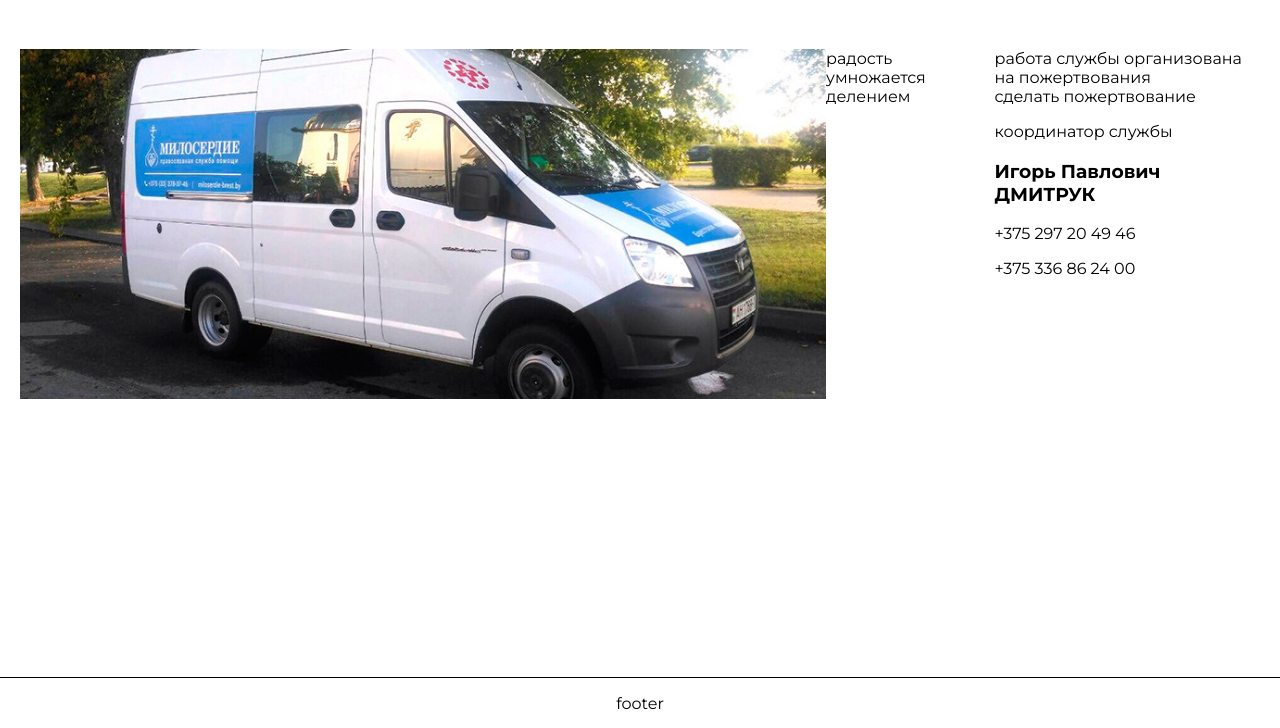
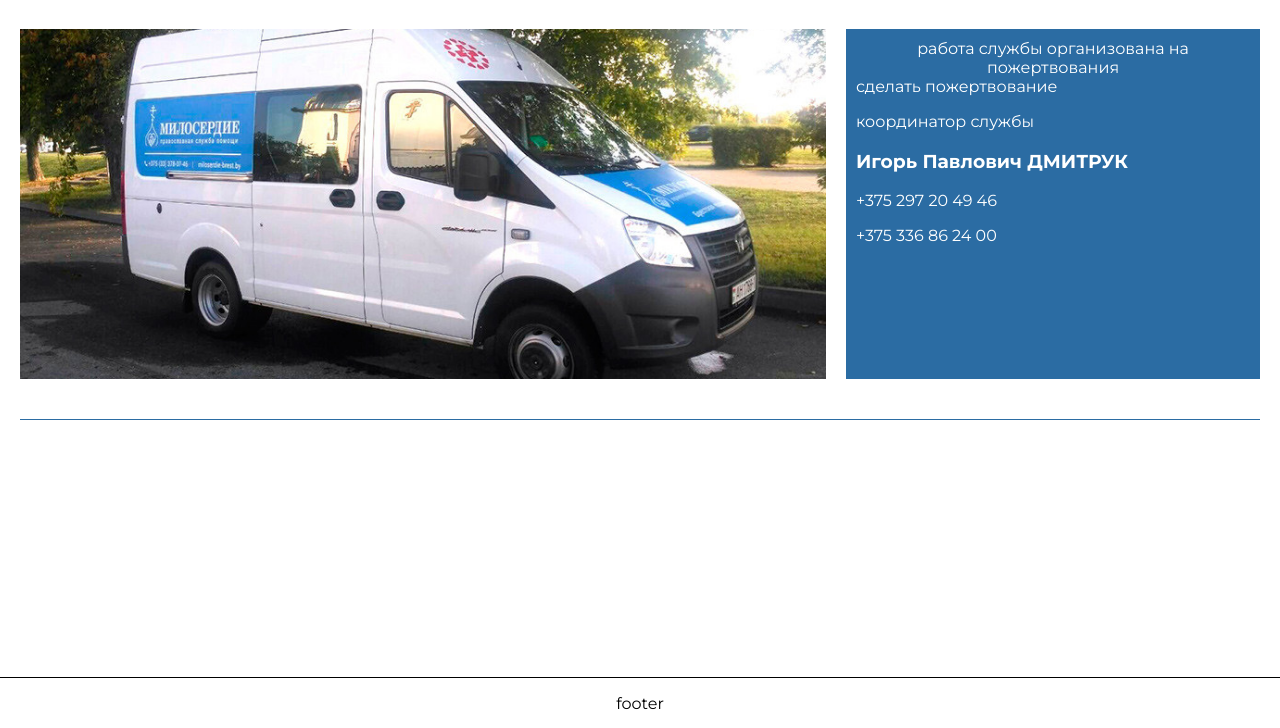
Before and after one commit to alexbrestby/miloserdiebrest, a website built with Vite: page index.html in a window 1280 px wide. Shown: the part 72-800 px from the top of the page. Built offline with nearby package versions, Linux system fonts and the light colour scheme.

Commit message:
feat: slider & contacts desktop style add

```diff
--- a/src/js/main.js
+++ b/src/js/main.js
@@ -22,10 +22,10 @@ for (let i = 0; i < 4; i++) {
 const mainTopContacts = document.createElement("div");
 mainTopContacts.classList.add("main-top__contacts", "main-contacts");
 
-const mainTopMotto = document.createElement("div");
-mainTopMotto.classList.add("main-contacts__motto");
-mainTopMotto.innerHTML = `радость умножается делением`;
-mainTopContacts.appendChild(mainTopMotto);
+// const mainTopMotto = document.createElement("div");
+// mainTopMotto.classList.add("main-contacts__motto");
+// mainTopMotto.innerHTML = `радость умножается делением`;
+// mainTopContacts.appendChild(mainTopMotto);
 
 const mainTopInfo = document.createElement("div");
 mainTopInfo.classList.add("main-contacts__info");
--- a/src/js/script.js
+++ b/src/js/script.js
@@ -17,9 +17,8 @@ $(document).ready(function () {
     autoplay: true,
     slidesToShow: 1,
     infinite: true,
-        speed: 750,
+    speed: 1500,
     fade: true,
     cssEase: 'linear',
   });
-
 });
--- a/src/style/_functions.sass
+++ b/src/style/_functions.sass
@@ -1,4 +1,4 @@
 @use 'sass:math'
 @function rem($px)
-    $result: math.div($px, 16) + em
-    @return $result
+  $result: math.div($px, 16) + em
+  @return $result
--- a/src/style/_header.sass
+++ b/src/style/_header.sass
@@ -1,64 +1,64 @@
 .header
-    display: flex
-    justify-content: space-between
-    height: 50px
-    padding: rem(5)
-    border-bottom: 1px solid #000
-    background-color: #2b6ca3
+  display: flex
+  justify-content: space-between
+  height: 50px
+  padding: rem(5)
+  border-bottom: 1px solid #ffffff
+  background-color: #2b6ca3
 
 .nav
-    display: flex
-    justify-content: space-between
-    width: 100%
-    padding: 0 20px
+  display: flex
+  justify-content: space-between
+  width: 100%
+  padding: 0 20px
 
 .logo
-    display: flex
-    justify-content: space-between
-    a
-        padding-left: rem(10)
+  display: flex
+  justify-content: space-between
+  a
+    padding-left: rem(10)
 
 .logo__brand
-    display: flex
-    flex-direction: column
-    @media screen and (max-width: 932px)
-        justify-content: center
+  display: flex
+  flex-direction: column
+  @media screen and (max-width: 932px)
+    justify-content: center
 
 .logo__brand-h1,
 .logo__brand-p
-    margin: 0
-    padding: 0
-    color: #ffffff
-    font-weight: 300
+  margin: 0
+  padding: 0
+  color: #ffffff
+  font-weight: 300
 
 .logo__brand-h1
-    text-transform: uppercase
-    font-size: rem(24)
-    @media screen and (max-width: 840px)
-        display: none
+  text-transform: uppercase
+  font-size: rem(24)
+  @media screen and (max-width: 840px)
+    display: none
 
 .logo__brand-p
-    font-family: $open-sans
-    font-weight: 200
-    min-width: max-content
-    @media screen and (max-width: 932px)
-        display: none
+  font-family: $open-sans
+  font-weight: 200
+  min-width: max-content
+  @media screen and (max-width: 932px)
+    display: none
 
 .nav-list
-    display: flex
-    width: 100%
-    justify-content: space-evenly
-    list-style: none
-    .nav-item
-        .nav-link
-            text-decoration: none
-            color: #ffffff
-            font-family: $raleway
-            font-size: rem(14)
-            font-weight: 600
-            &:hover
-                color: #f2bf5e
-                cursor: pointer
+  display: flex
+  width: 100%
+  justify-content: space-evenly
+  list-style: none
+  .nav-item
+    .nav-link
+      text-decoration: none
+      color: #ffffff
+      font-family: $raleway
+      font-size: rem(14)
+      font-weight: 600
+      &:hover
+        color: #f2bf5e
+        cursor: pointer
 .logo__img
-    object-fit: contain
-    max-height: 100%
+  object-fit: contain
+  max-height: 100%
--- a/src/style/_main.sass
+++ b/src/style/_main.sass
@@ -1,35 +1,68 @@
 .main
-    display: flex
-    justify-content: center
-    flex: 1 1 auto
-    padding: 60px 20px 20px 20px
+  display: flex
+  justify-content: center
+  flex: 1 1 auto
+  padding: rem(40) 20px 20px 20px
 
 .main-top
-    display: flex
-    justify-content: space-between
-    padding: 0 rem(20)
-    width: 100%
-    max-height: rem(400)
+  display: flex
+  justify-content: space-between
+  gap: rem(20)
+  width: 100%
+  max-height: rem(350)
+  padding-bottom: rem(40)
+  border-bottom: 1px solid #2b6ca3
+  @media screen and (max-width: 767px)
+    flex-direction: column
+    max-height: 100%
+    align-items: center
+    border-bottom: none
 
 .main-top__slider
-    display: flex
-    width: 65%
+  display: flex
+  width: 65%
+  @media screen and (max-width: 767px)
+    width: 100%
 
 .slick-track
-    min-width: 300px
-    width: 100%
+  min-width: 300px
+  width: 100%
 
 .slick-arrow
-    display: none!important
+  display: none!important
 
 .slider__item
-    height: rem(350)
+  height: rem(350)
+  width: 100%
+  overflow: hidden
+  img
     width: 100%
-    overflow: hidden
-    img
-        width: 100%
-        max-height: 100%
-        object-fit: cover
+    height: 100%
+    max-height: rem(350)
+    object-fit: cover
+    aspect-ratio: 16/8
 
 .main-contacts
-    display: flex
+  display: flex
+  position: relative
+  height: rem(350)
+  overflow: hidden
+  width: 100%
+
+// .main-contacts__motto
+//   position: absolute
+//   transform: rotate(35deg)
+//   top: -30px
+//   left: -90px
+//   width: min-content
+//   height: min-content
+
+.main-contacts__info
+  display: flex
+  flex-direction: column
+  padding: rem(10)
+  color: #ffffff
+  background-color: #2b6ca3
+
+.main-contacts__text
+  text-align: center
```
Lines whose indentation alone changed are shown as unchanged.
